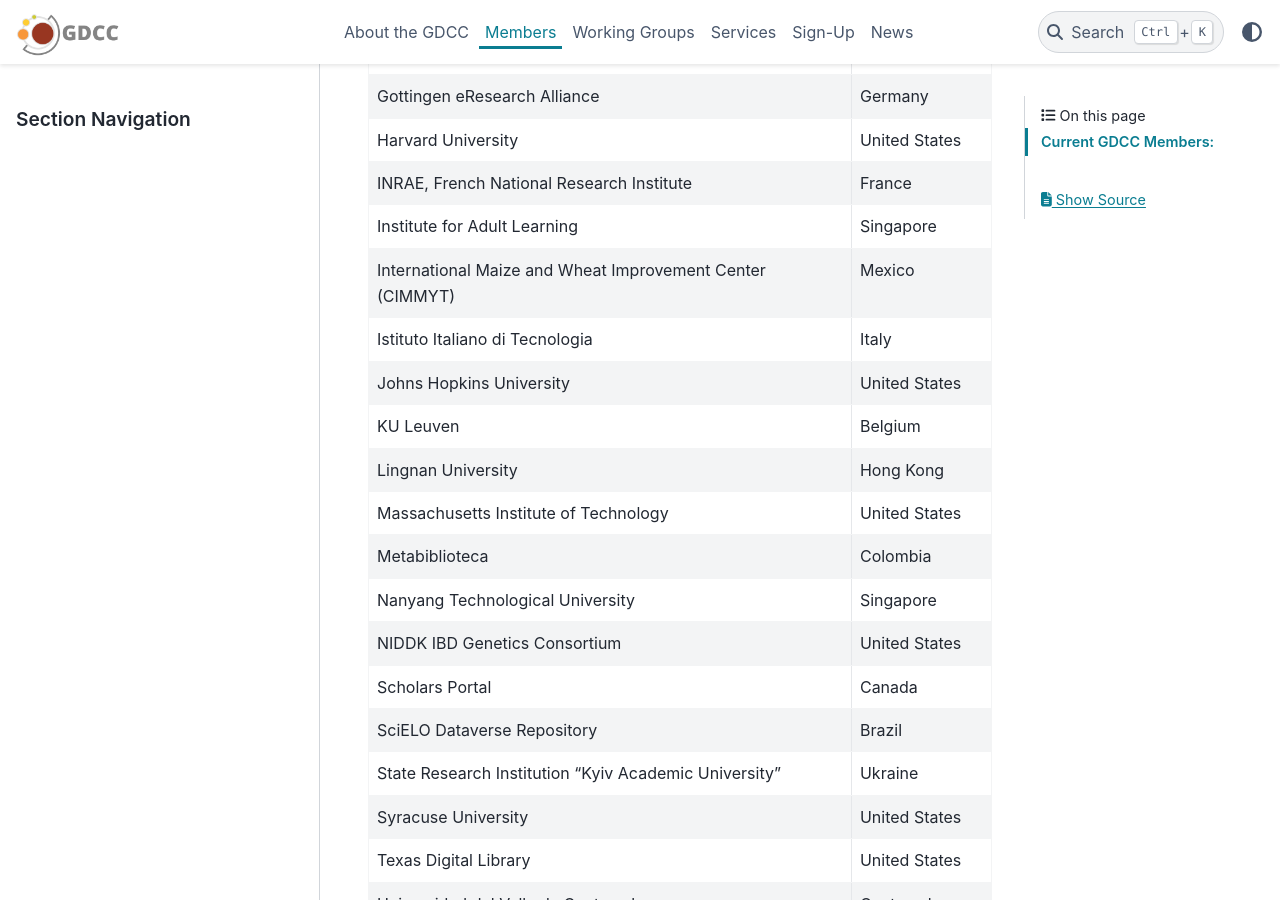
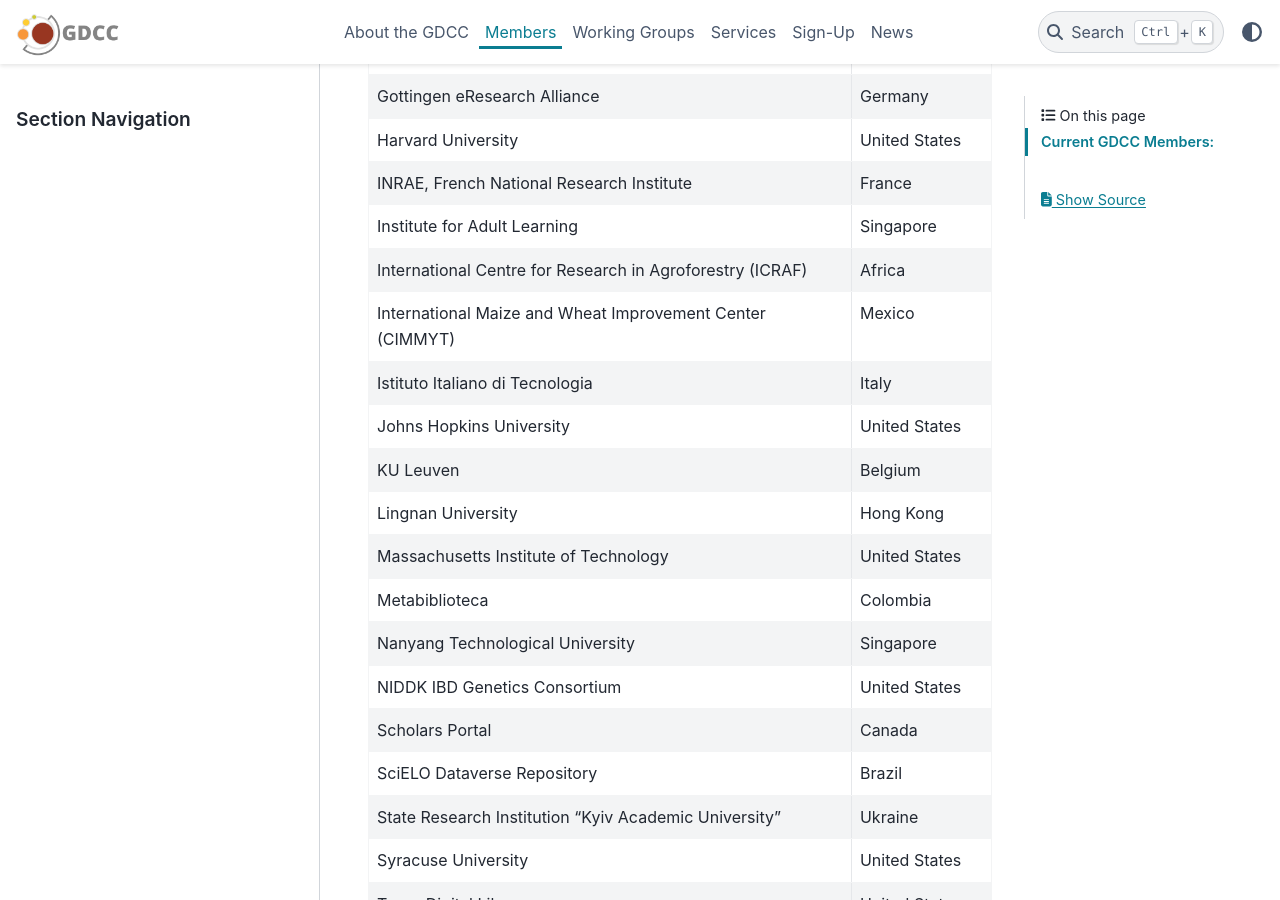
Before and after one commit to gdcc/www.gdcc.io, a Sphinx documentation site: the page built from source/members.md, in a window 1280 px wide and 900 px high, scrolled down 1477 px. Built offline with Sphinx 7.4.7 and the PyData theme 0.15.4, drawn with Linux system fonts in a browser that asks for light colours.

Commit message:
Update members.md

```diff
--- a/source/members.md
+++ b/source/members.md
@@ -34,6 +34,7 @@
 | Harvard University | United States |
 | INRAE, French National Research Institute | France |
 | Institute for Adult Learning | Singapore |
+| International Centre for Research in Agroforestry (ICRAF) | Africa |
 | International Maize and Wheat Improvement Center (CIMMYT) | Mexico |
 | Istituto Italiano di Tecnologia | Italy |
 | Johns Hopkins University | United States |
```
